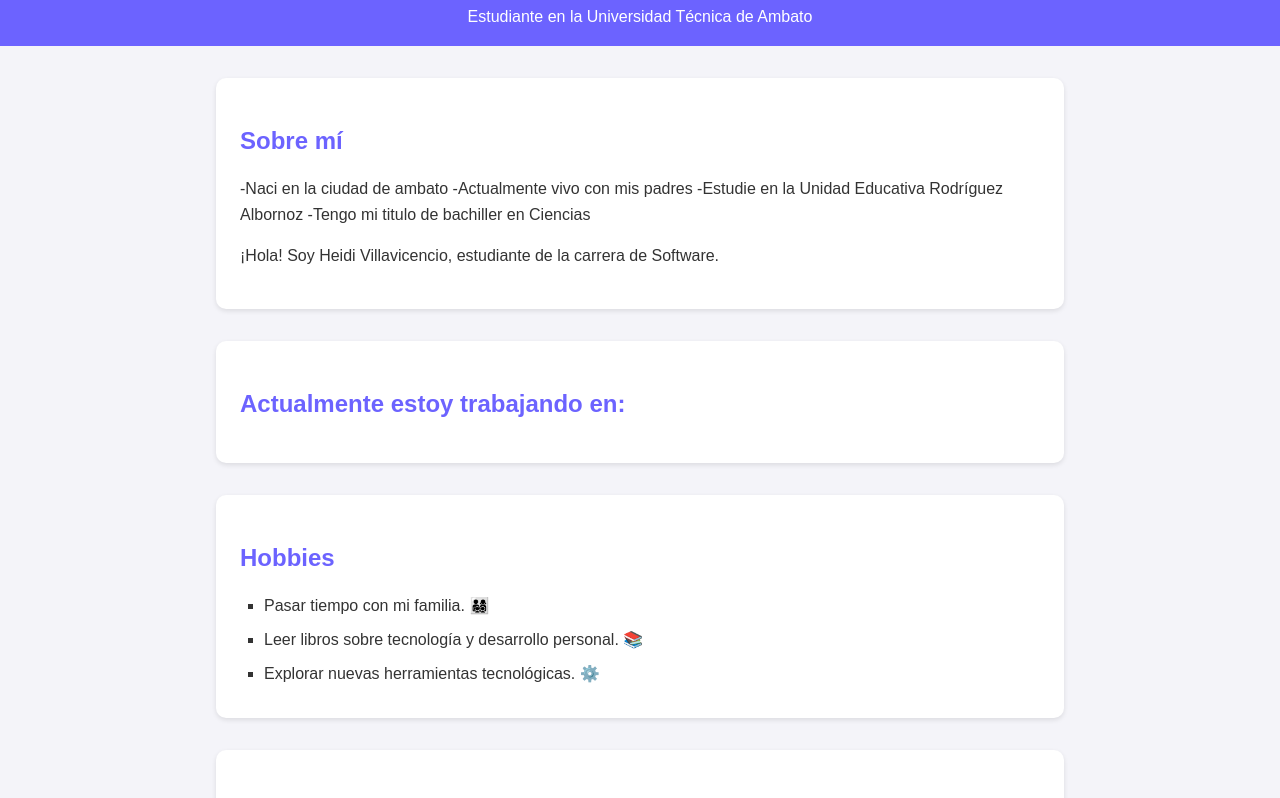
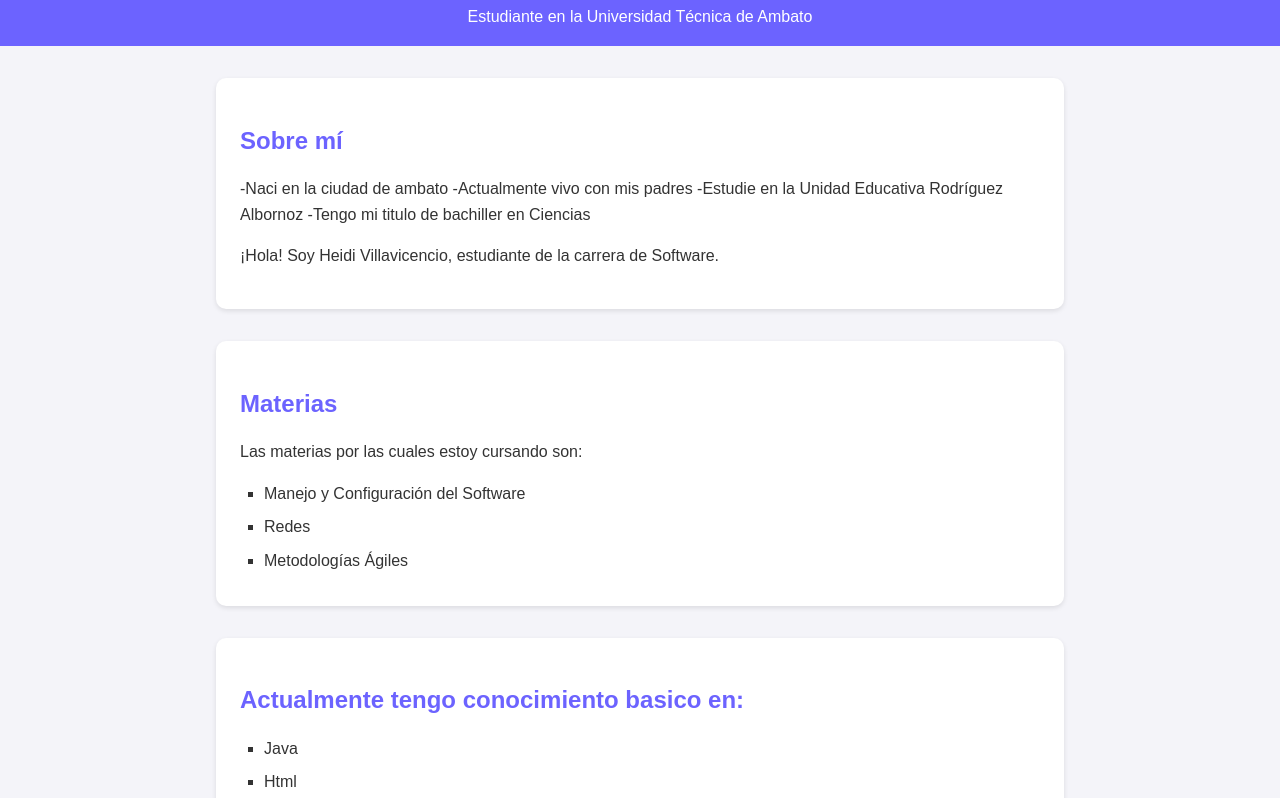
Before and after one commit to HeidiVM/Informacion_Privada, a plain HTML site: page index.html in a window 1280 px wide. Shown: the part 154-952 px from the top of the page. Drawn offline with Linux system fonts and the light colour scheme.

Commit message:
Agregacion de section

```diff
--- a/index.html
+++ b/index.html
@@ -79,10 +79,24 @@
 
         <p>¡Hola! Soy Heidi Villavicencio, estudiante de la carrera de Software.</p>
     </section>
+    <section>
+        <h2>Materias</h2>
+        <p>Las materias por las cuales estoy cursando son:</p>
+        <ul>
+            <li>Manejo y Configuración del Software</li>
+            <li>Redes</li>
+            <li>Metodologías Ágiles</li>
+
+        </ul>
+    </section>
 
     <section>
-        <h2>Actualmente estoy trabajando en:</h2>
+        <h2>Actualmente tengo conocimiento basico en:</h2>
         <ul>
+            <li> Java </li>
+            <li> Html </li>
+            <li> Pyhton </li>
+
 
         </ul>
     </section>
@@ -91,8 +105,9 @@
         <h2>Hobbies</h2>
         <ul>
             <li>Pasar tiempo con mi familia. 👨‍👩‍👧‍👦</li>
-            <li>Leer libros sobre tecnología y desarrollo personal. 📚</li>
             <li>Explorar nuevas herramientas tecnológicas. ⚙️</li>
+            <li>Divertirme jugando en linea</li>
+
         </ul>
     </section>
 
```
